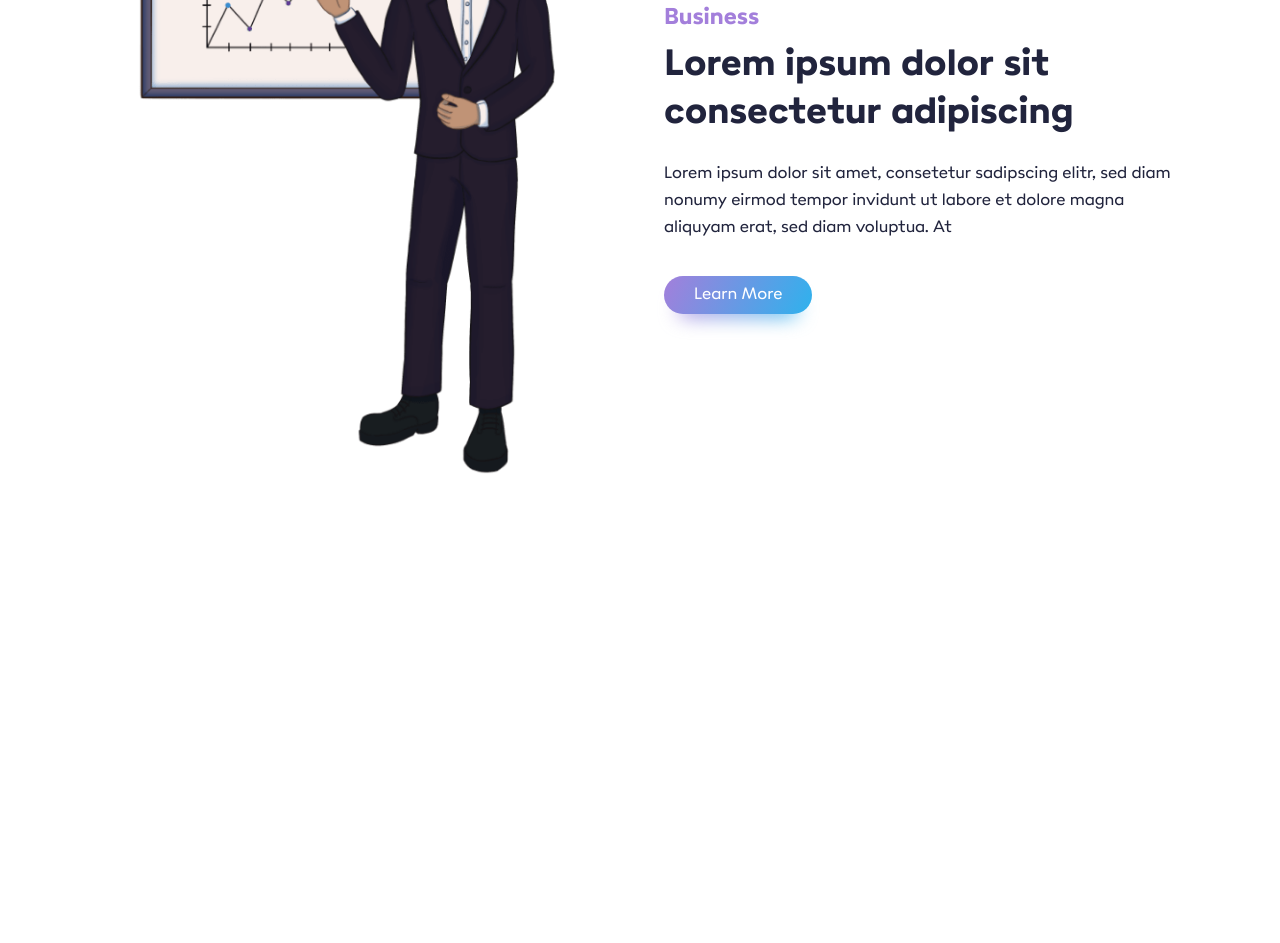
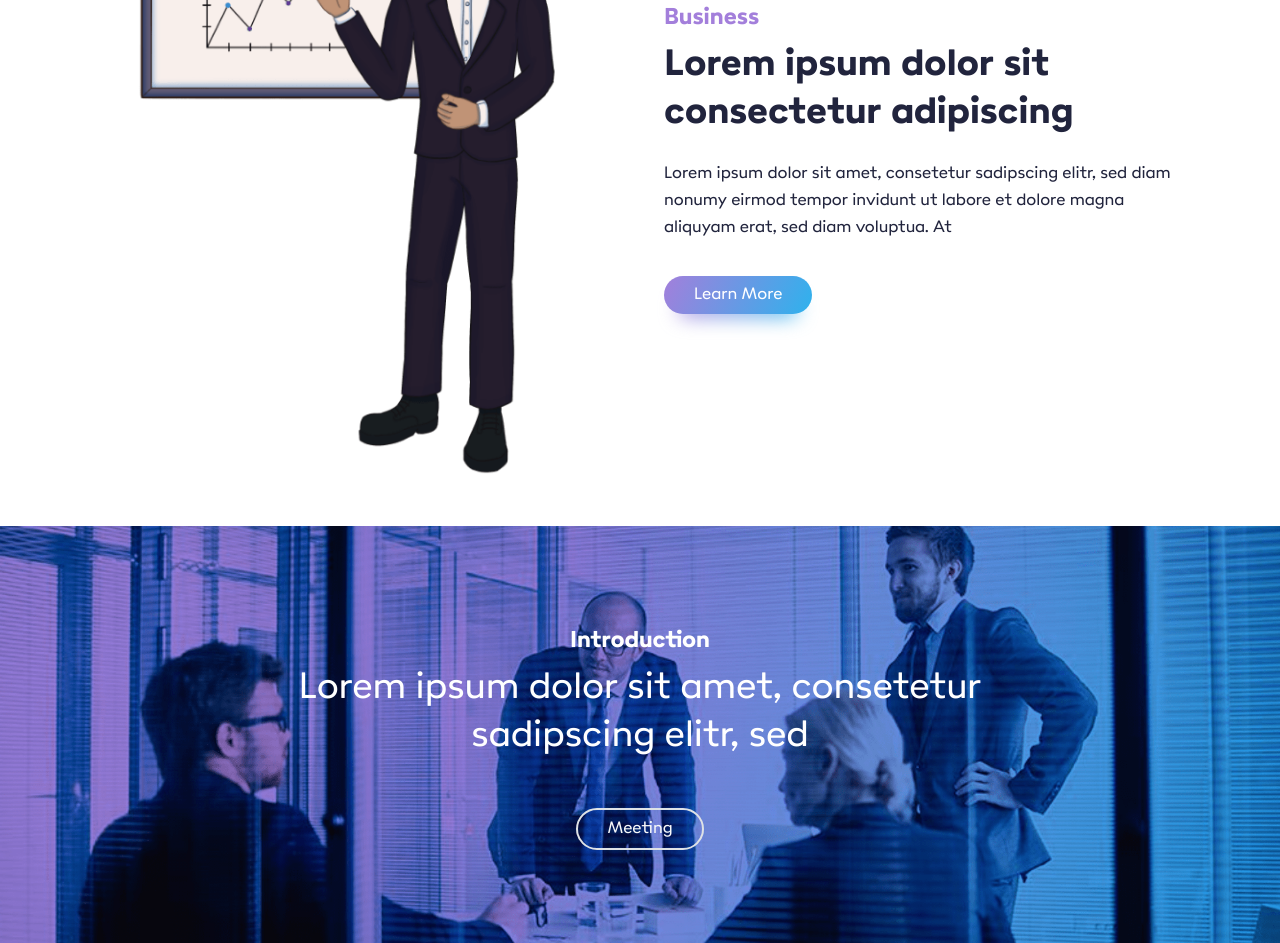
Before and after one commit to faysalchowdhury99/nihal, a website: page src/index.html in a window 1280 px wide. Shown: the part 1452-2395 px from the top of the page. Before the commit the page ends 1978 px from the top, so only its background shows below. Drawn offline with nearby package versions, Linux system fonts and the light colour scheme.

Commit message:
Add Intro Section

```diff
--- a/src/css/style.scss
+++ b/src/css/style.scss
@@ -21,6 +21,9 @@ body {
 }
 a {
   text-decoration: none;
+}
+.button:focus {
+  box-shadow: none !important;
 }
 button:focus,
 textarea:focus {
@@ -264,3 +267,12 @@ textarea:focus {
     }
   }
 }
+
+/* ======= Intro Section ======= */
+#intro-section {
+  background-image: url('../img/intro-bg.png');
+  background-size: cover;
+  background-position: center;
+  background-repeat: no-repeat;
+  padding: 100px 0;
+}
--- a/src/index.html
+++ b/src/index.html
@@ -456,6 +456,29 @@
     </section>
     <!-- ============================= End Services Section Here ============================= -->
 
+    <!-- ============================= Start Intro Section Here ============================= -->
+    <section id="intro-section">
+      <div class="container">
+        <div class="row justify-content-center">
+          <div class="col-lg-10 col-xl-8 col-xxl-6 text-center">
+            <h4 class="after-heading text-white">Introduction</h4>
+            <h2 class="heading heading-regular text-white mt-2">
+              Lorem ipsum dolor sit amet, consetetur sadipscing elitr, sed
+            </h2>
+            <div class="button-box pt-5">
+              <a
+                href="javascript:void(0)"
+                class="button btn-outline-light border border-2"
+              >
+                Meeting
+              </a>
+            </div>
+          </div>
+        </div>
+      </div>
+    </section>
+    <!-- ============================= End Intro Section Here ============================= -->
+
     <!-- Bootstrap JS Bundle with Popper -->
     <script
       src="https://cdn.jsdelivr.net/npm/bootstrap@5.0.0-beta1/dist/js/bootstrap.bundle.min.js"
```
Also changed, not shown: src/css/style.css, 1 other file.
